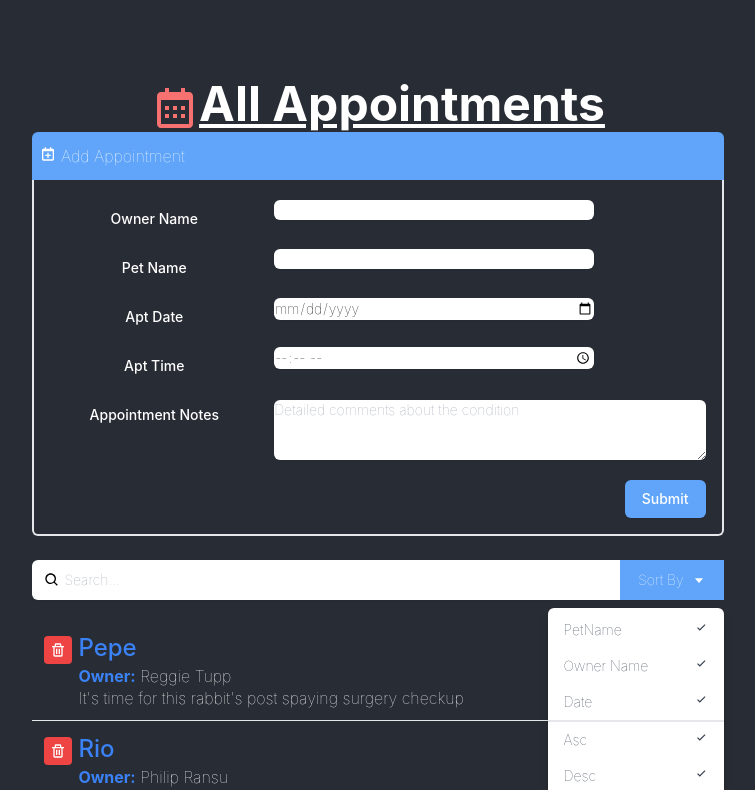
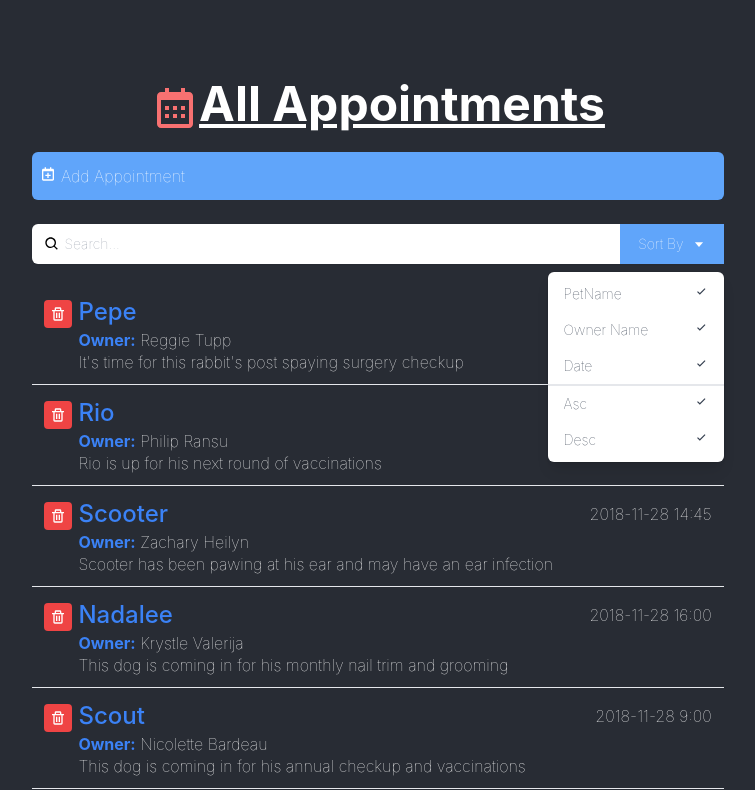
Before and after one commit to AhmedHany22/appointments, a React (Create React App) app: page / in a window 1280 px wide. Shown: the top 790 px of the page, without its empty margins (262-1017 px from the left). Built offline with nearby package versions, Linux system fonts and the light colour scheme.

Commit message:
Toggle Form

```diff
--- a/src/components/AddAppointment.js
+++ b/src/components/AddAppointment.js
@@ -1,14 +1,24 @@
+import React, { useState } from "react";
 import { BiCalendarPlus } from "react-icons/bi";
 
 const AddAppointment = () => {
+  let [toggleForm, setToggleForm] = useState(false);
   return (
-    <div className="AddAppointment">
-      <button className="bg-blue-400 text-white px-2 py-3 w-full text-left rounded-t-md">
+    <div className="AddAppointment pt-5">
+      <button
+        onClick={() => {
+          setToggleForm(!toggleForm);
+        }}
+        className={`bg-blue-400 text-white px-2 py-3 w-full text-left ${
+          toggleForm ? "rounded-t-md" : "rounded-md"
+        }`}
+      >
         <div>
           <BiCalendarPlus className="inline-block align-text-top" /> Add
           Appointment
         </div>
       </button>
+      {toggleForm && (
         <div className="border-r-2 border-b-2 border-l-2 border-light-blue-500 rounded-b-md pl-4 pr-4 pb-4">
           <div className="sm:grid sm:grid-cols-3 sm:gap-4 sm:items-start  sm:pt-5">
             <label
@@ -107,6 +117,7 @@ const AddAppointment = () => {
             </div>
           </div>
         </div>
+      )}
     </div>
   );
 };
--- a/src/components/AppointmentList.js
+++ b/src/components/AppointmentList.js
@@ -5,7 +5,7 @@ const AppointmentList = () => {
   return (
     <ul className="divide-y divide-gray-200">
       {appointmentList.map((appointment) => (
-        <li className="px-3 py-3 flex items-start">
+        <li className="px-3 py-3 flex items-start" key={appointment.id}>
           <button
             type="button"
             className="p-1.5 mr-1.5 mt-1 rounded text-white bg-red-500 hover:bg-yellow-700 focus:outline-none focus:ring-2 focus:ring-offset-2 focus:ring-blue-500"
--- a/src/components/Search.js
+++ b/src/components/Search.js
@@ -16,6 +16,7 @@ const DropDown = () => {
       >
         {orderBy.map((option) => (
           <div
+            key={option}
             className="px-4 py-2 text-sm text-gray-700 hover:bg-gray-100 hover:text-gray-900 flex justify-between cursor-pointer"
             role="menuitem"
           >
```
Lines whose indentation alone changed are shown as unchanged.
